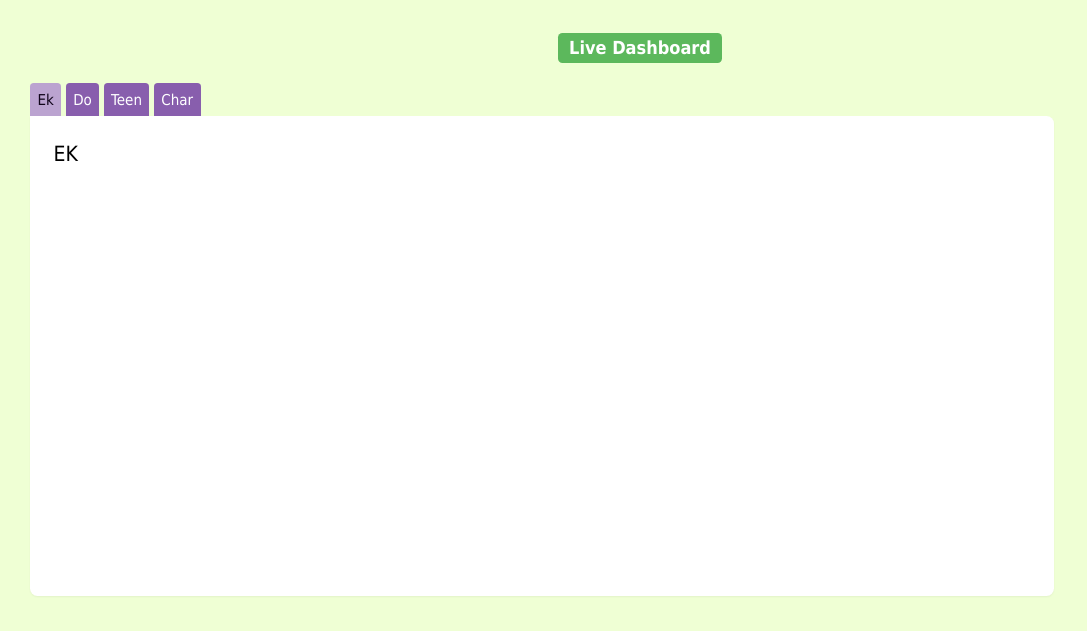
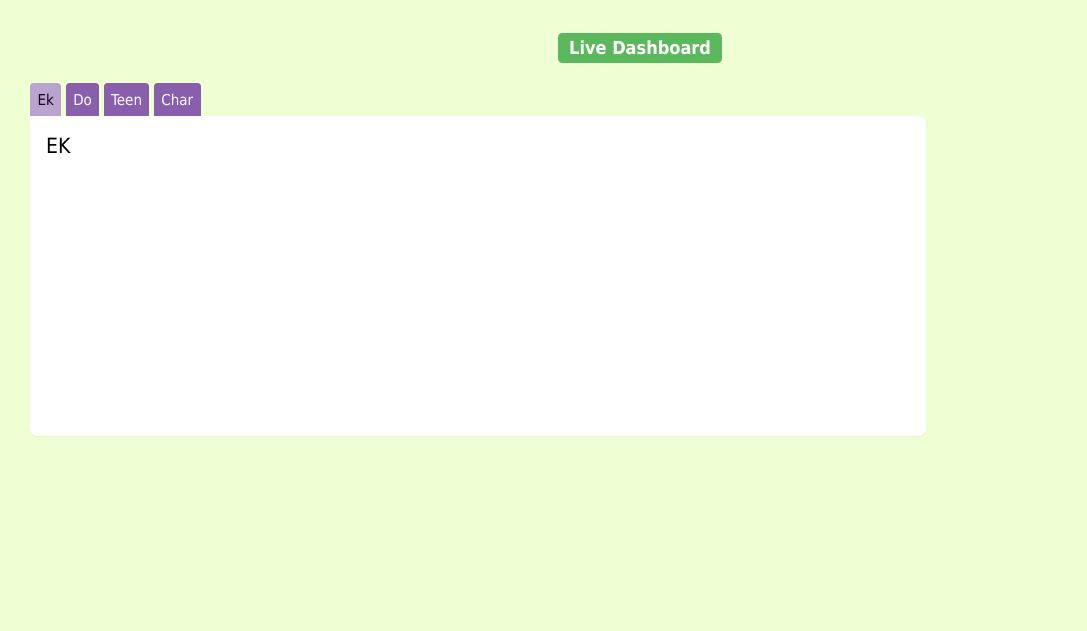
Before and after one commit to geekidharsh/TabbableDashboards, a plain HTML site: page index.html in a window 1280 px wide. Shown: the part 186-817 px from the top of the page, without its empty margins (0-1087 px from the left). Drawn offline with nearby package versions, Linux system fonts and the light colour scheme.

Commit message:
Update index.html

```diff
--- a/index.html
+++ b/index.html
@@ -48,10 +48,10 @@
         .tab-panels .panel  {
                 display:none;
                 background: white;
-                width: 80vw;
-                height: 60vh;
+                width: 70vw;
+                height: 40vh;
                 color: black;
-                padding: 1.5em;
+                padding: 1em;
                 border-radius: 0 0.5em 0.5em 0.5em;
                 }
 
```
